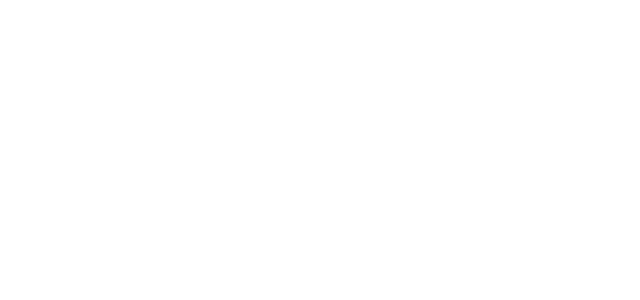
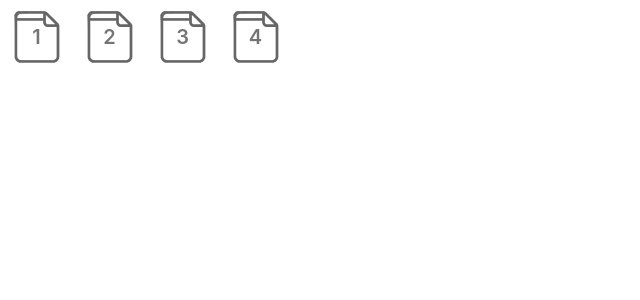
Before and after one commit to Agtevoase/vlpi-front, a React (Create React App) app: page / in a window 1280 px wide. Shown: the top 300 px of the page, without its empty margins (0-640 px from the left). Built offline with nearby package versions, Linux system fonts and the light colour scheme.

Commit message:
Added task icon

```diff
--- a/src/App.tsx
+++ b/src/App.tsx
@@ -5,6 +5,7 @@ import Loader from 'common/loader'
 
 import configureStore from 'boot/configureStore'
 import { setStore } from 'services/store'
+import TaskIcon from 'components/icons/task'
 
 const App = () => {
   const { persistor, store } = configureStore()
@@ -14,7 +15,10 @@ const App = () => {
   return (
     <PersistGate persistor={persistor} loading={<Loader withSpace />}>
       <Provider store={store}>
-
+        <TaskIcon taskNumber={1}/>
+        <TaskIcon taskNumber={2}/>
+        <TaskIcon taskNumber={3}/>
+        <TaskIcon taskNumber={4}/>
         <div className="page" />
       </Provider>
     </PersistGate>
--- a/src/components/button/Button.module.scss
+++ b/src/components/button/Button.module.scss
@@ -1,4 +1,4 @@
-@import "../../styles/vars";
+@import '../../styles/vars';
 .primary {
     background-color: $primary;
     color: white;
--- /dev/null
+++ b/src/components/icons/task/TaskIcon.module.scss
@@ -0,0 +1,15 @@
+@import "../../../styles/vars";
+.iconSpan {
+    position: relative;
+    display: inline-flex;
+}
+
+.number {
+    color: $light;
+    font-size: 20px;
+    font-weight: 600;
+    position: absolute;
+    top: 50%;
+    left: 50%;
+    transform: translate(-50%, -50%);
+}
--- /dev/null
+++ b/src/components/icons/task/index.tsx
@@ -0,0 +1,17 @@
+import icon from './task-icon.png'
+import styles from './TaskIcon.module.scss'
+
+interface Props {
+  taskNumber?: number
+}
+
+const TaskIcon: React.FC<Props> = ({ taskNumber }) => {
+  return (
+    <span className={styles.iconSpan}>
+      <img src={icon} alt="task" />
+      <div className={styles.number}> {taskNumber} </div>
+    </span>
+  )
+}
+
+export default TaskIcon
```
Also changed, not shown: src/components/button/index.tsx (+7 -5 lines), src/components/icons/task/task-icon.png (added). Lines whose indentation alone changed are shown as unchanged.
